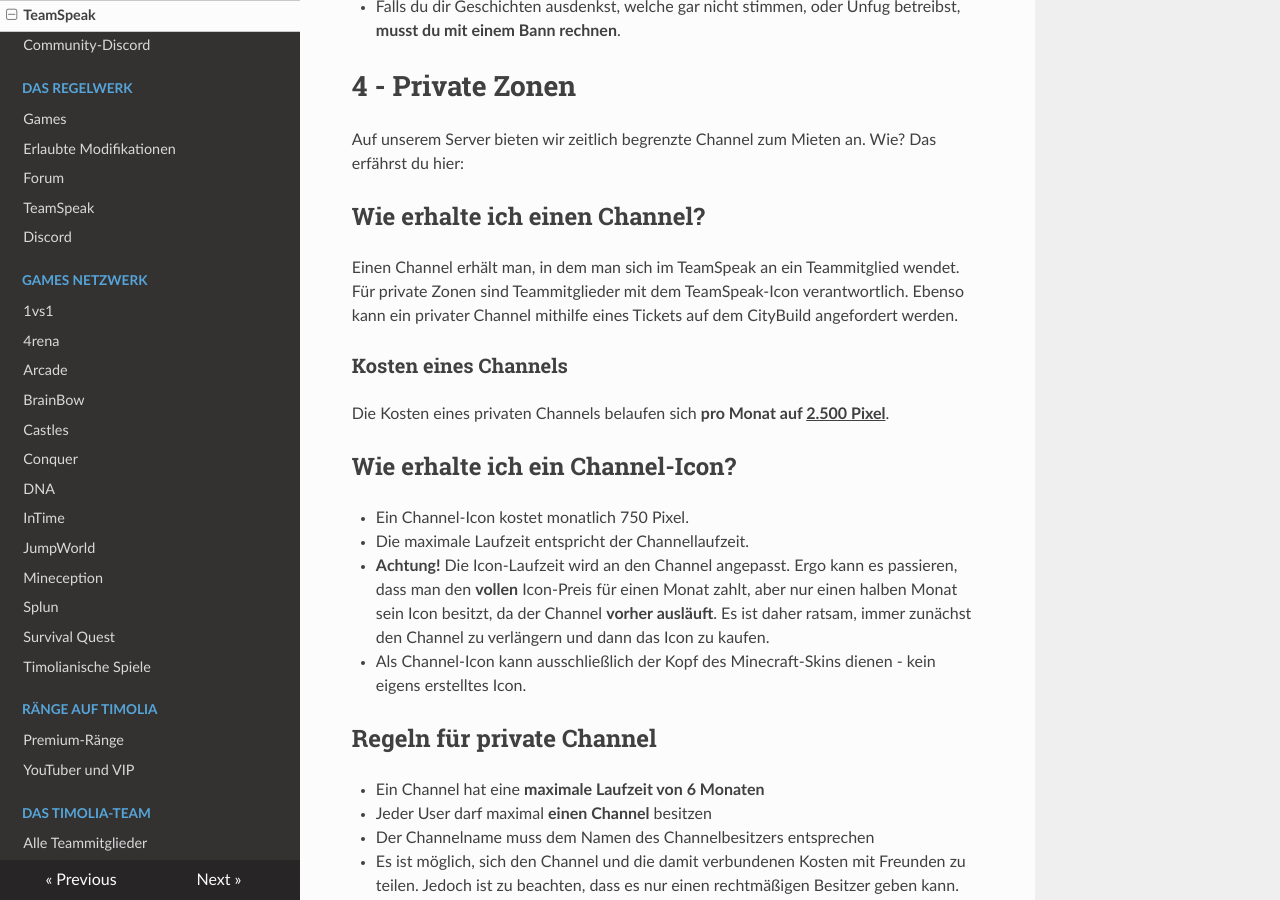
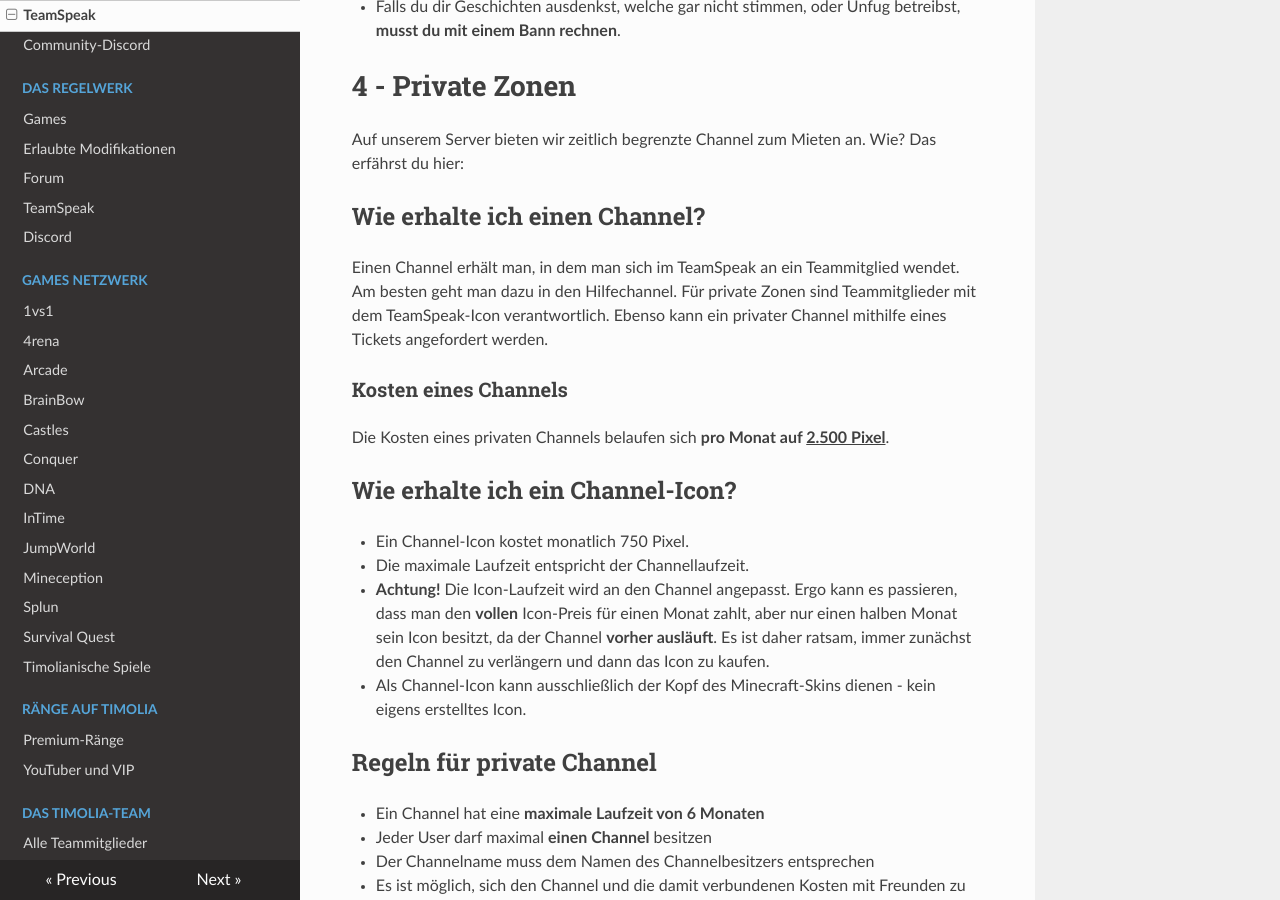
Before and after one commit to TimoliaDE/HowTo, an MkDocs documentation site: the page built from docs/teamspeak.md, in a window 1280 px wide and 900 px high, scrolled down 816 px. Built offline with MkDocs 1.6.1, drawn with Linux system fonts in a browser that asks for light colours; nearby versions of some CDN libraries; old or Windows-style settings are respelled for this version of MkDocs.

Commit message:
Update teamspeak.md

```diff
--- a/docs/teamspeak.md
+++ b/docs/teamspeak.md
@@ -19,8 +19,8 @@ Die Regeln des TeamSpeaks kannst du dem Channel "TeamSpeak Regeln" auf dem TeamS
 Auf unserem Server bieten wir zeitlich begrenzte Channel zum Mieten an. Wie? Das erfährst du hier:
 
 ## Wie erhalte ich einen Channel?
-Einen Channel erhält man, in dem man sich im TeamSpeak an ein Teammitglied wendet. Für private Zonen sind Teammitglieder mit dem TeamSpeak-Icon verantwortlich. Ebenso kann
-ein privater Channel mithilfe eines Tickets auf dem CityBuild angefordert werden.
+Einen Channel erhält man, in dem man sich im TeamSpeak an ein Teammitglied wendet. Am besten geht man dazu in den Hilfechannel. Für private Zonen sind Teammitglieder mit dem TeamSpeak-Icon verantwortlich. Ebenso kann
+ein privater Channel mithilfe eines Tickets angefordert werden.
 
 ### Kosten eines Channels
 Die Kosten eines privaten Channels belaufen sich <strong>pro Monat auf <u>2.500 Pixel</u></strong>.
```
